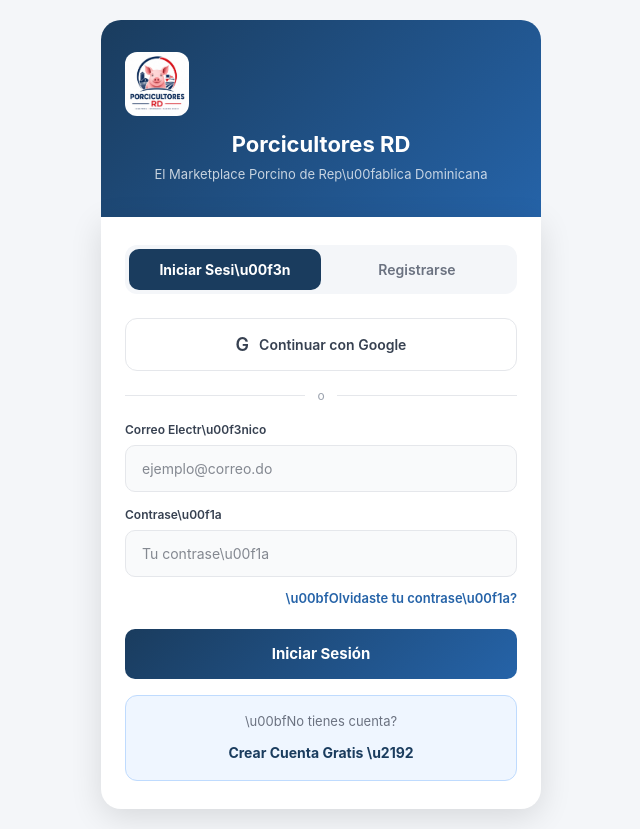
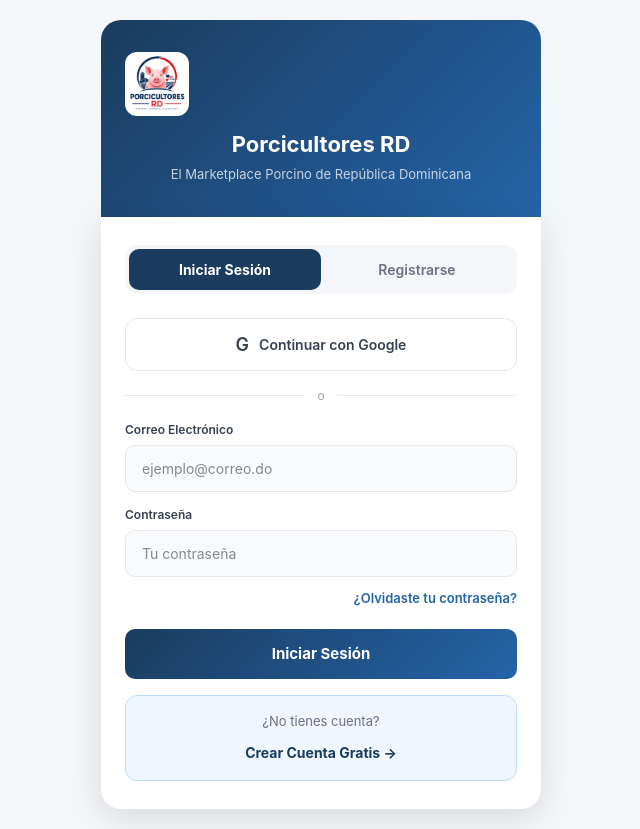
Before and after one commit to anonimusrofri-png/Porcicultores-rd, a Next.js app: page /login in a window 1280 px wide. Shown: the whole page, without its empty margins (319-959 px from the left). Built offline with nearby package versions, Linux system fonts and the light colour scheme; no server answers.

Commit message:
login fix tildes

```diff
--- a/app/login/page.tsx
+++ b/app/login/page.tsx
@@ -16,7 +16,7 @@
     setCargando(true)
     setError('')
     const { error } = await supabase.auth.signInWithPassword({ email, password })
-    if (error) { setError('Correo o contrase\u00f1a incorrectos') } else { router.push('/') }
+    if (error) { setError('Correo o contraseña incorrectos') } else { router.push('/') }
     setCargando(false)
   }
 
@@ -26,66 +26,55 @@
 
   return (
     <div style={{ minHeight: '100vh', backgroundColor: '#F4F6F9', display: 'flex', flexDirection: 'column', alignItems: 'center', justifyContent: 'center', padding: '20px', fontFamily: 'Inter, sans-serif' }}>
-
       <div style={{ width: '100%', maxWidth: '440px', background: 'linear-gradient(135deg, #1A3C5E 0%, #2563A8 100%)', borderRadius: '20px 20px 0 0', padding: '32px 24px', textAlign: 'center' }}>
         <Image src="/logo porcicultores rdv.jpeg" alt="Logo" width={64} height={64} style={{ objectFit: 'contain', borderRadius: '12px', marginBottom: '12px' }} />
         <h1 style={{ color: 'white', fontSize: '22px', fontWeight: '700', margin: '0 0 4px 0' }}>Porcicultores RD</h1>
-        <p style={{ color: 'rgba(255,255,255,0.75)', fontSize: '13px', margin: 0 }}>El Marketplace Porcino de Rep\u00fablica Dominicana</p>
+        <p style={{ color: 'rgba(255,255,255,0.75)', fontSize: '13px', margin: 0 }}>El Marketplace Porcino de República Dominicana</p>
       </div>
-
       <div style={{ backgroundColor: 'white', width: '100%', maxWidth: '440px', borderRadius: '0 0 20px 20px', padding: '28px 24px', boxShadow: '0 8px 32px rgba(0,0,0,0.12)' }}>
-
         <div style={{ display: 'flex', backgroundColor: '#F4F6F9', borderRadius: '12px', padding: '4px', marginBottom: '24px' }}>
           <div style={{ flex: 1, textAlign: 'center', padding: '10px', backgroundColor: '#1A3C5E', borderRadius: '10px', color: 'white', fontWeight: '700', fontSize: '14px' }}>
-            Iniciar Sesi\u00f3n
+            Iniciar Sesión
           </div>
           <Link href="/registro" style={{ flex: 1, textAlign: 'center', padding: '10px', color: '#6B7280', fontWeight: '600', fontSize: '14px', textDecoration: 'none', borderRadius: '10px' }}>
             Registrarse
           </Link>
         </div>
-
         <button onClick={handleGoogle}
           style={{ width: '100%', padding: '12px', backgroundColor: 'white', color: '#374151', border: '1px solid #E5E7EB', borderRadius: '12px', cursor: 'pointer', fontSize: '14px', fontWeight: '600', marginBottom: '16px', display: 'flex', alignItems: 'center', justifyContent: 'center', gap: '10px' }}>
           <span style={{ fontSize: '18px' }}>G</span> Continuar con Google
         </button>
-
         <div style={{ display: 'flex', alignItems: 'center', gap: '12px', marginBottom: '16px' }}>
           <div style={{ flex: 1, height: '1px', backgroundColor: '#E5E7EB' }} />
           <span style={{ color: '#9CA3AF', fontSize: '12px' }}>o</span>
           <div style={{ flex: 1, height: '1px', backgroundColor: '#E5E7EB' }} />
         </div>
-
         <div style={{ marginBottom: '14px' }}>
-          <label style={{ display: 'block', fontSize: '12px', fontWeight: '600', color: '#374151', marginBottom: '6px' }}>Correo Electr\u00f3nico</label>
+          <label style={{ display: 'block', fontSize: '12px', fontWeight: '600', color: '#374151', marginBottom: '6px' }}>Correo Electrónico</label>
           <input type="email" placeholder="ejemplo@correo.do" value={email} onChange={(e) => setEmail(e.target.value)}
             style={{ width: '100%', padding: '12px 16px', borderRadius: '10px', border: '1px solid #E5E7EB', fontSize: '14px', boxSizing: 'border-box', outline: 'none', backgroundColor: '#F9FAFB' }} />
         </div>
-
         <div style={{ marginBottom: '8px' }}>
-          <label style={{ display: 'block', fontSize: '12px', fontWeight: '600', color: '#374151', marginBottom: '6px' }}>Contrase\u00f1a</label>
-          <input type="password" placeholder="Tu contrase\u00f1a" value={password} onChange={(e) => setPassword(e.target.value)}
+          <label style={{ display: 'block', fontSize: '12px', fontWeight: '600', color: '#374151', marginBottom: '6px' }}>Contraseña</label>
+          <input type="password" placeholder="Tu contraseña" value={password} onChange={(e) => setPassword(e.target.value)}
             onKeyDown={(e) => e.key === 'Enter' && handleLogin()}
             style={{ width: '100%', padding: '12px 16px', borderRadius: '10px', border: '1px solid #E5E7EB', fontSize: '14px', boxSizing: 'border-box', outline: 'none', backgroundColor: '#F9FAFB' }} />
         </div>
-
         <div style={{ textAlign: 'right', marginBottom: '20px' }}>
-          <Link href="/recuperar" style={{ color: '#2563A8', fontSize: '13px', fontWeight: '600', textDecoration: 'none' }}>\u00bfOlvidaste tu contrase\u00f1a?</Link>
+          <Link href="/recuperar" style={{ color: '#2563A8', fontSize: '13px', fontWeight: '600', textDecoration: 'none' }}>¿Olvidaste tu contraseña?</Link>
         </div>
-
         {error && (
-          <div style={{ backgroundColor: '#FEE2E2', border: '1px solid #FECACA', borderRadius: '10px', padding: '12px 16px', marginBottom: '16px', color: '#DC2626', fontSize: '13px', display: 'flex', alignItems: 'center', gap: '8px' }}>
-            \u26A0\uFE0F {error}
+          <div style={{ backgroundColor: '#FEE2E2', border: '1px solid #FECACA', borderRadius: '10px', padding: '12px 16px', marginBottom: '16px', color: '#DC2626', fontSize: '13px' }}>
+            ⚠️ {error}
           </div>
         )}
-
         <button onClick={handleLogin} disabled={cargando}
           style={{ width: '100%', padding: '14px', background: cargando ? '#93C5FD' : 'linear-gradient(135deg, #1A3C5E, #2563A8)', color: 'white', border: 'none', borderRadius: '10px', cursor: cargando ? 'not-allowed' : 'pointer', fontSize: '15px', fontWeight: '700', marginBottom: '16px' }}>
-          {cargando ? '\u23F3 Entrando...' : 'Iniciar Sesi\u00f3n'}
+          {cargando ? '⏳ Entrando...' : 'Iniciar Sesión'}
         </button>
-
         <div style={{ backgroundColor: '#EFF6FF', border: '1px solid #BFDBFE', borderRadius: '12px', padding: '16px', textAlign: 'center' }}>
-          <p style={{ color: '#6B7280', fontSize: '13px', margin: '0 0 8px 0' }}>\u00bfNo tienes cuenta?</p>
-          <Link href="/registro" style={{ color: '#1A3C5E', fontWeight: '700', fontSize: '14px', textDecoration: 'none' }}>Crear Cuenta Gratis \u2192</Link>
+          <p style={{ color: '#6B7280', fontSize: '13px', margin: '0 0 8px 0' }}>¿No tienes cuenta?</p>
+          <Link href="/registro" style={{ color: '#1A3C5E', fontWeight: '700', fontSize: '14px', textDecoration: 'none' }}>Crear Cuenta Gratis →</Link>
         </div>
       </div>
     </div>
```
